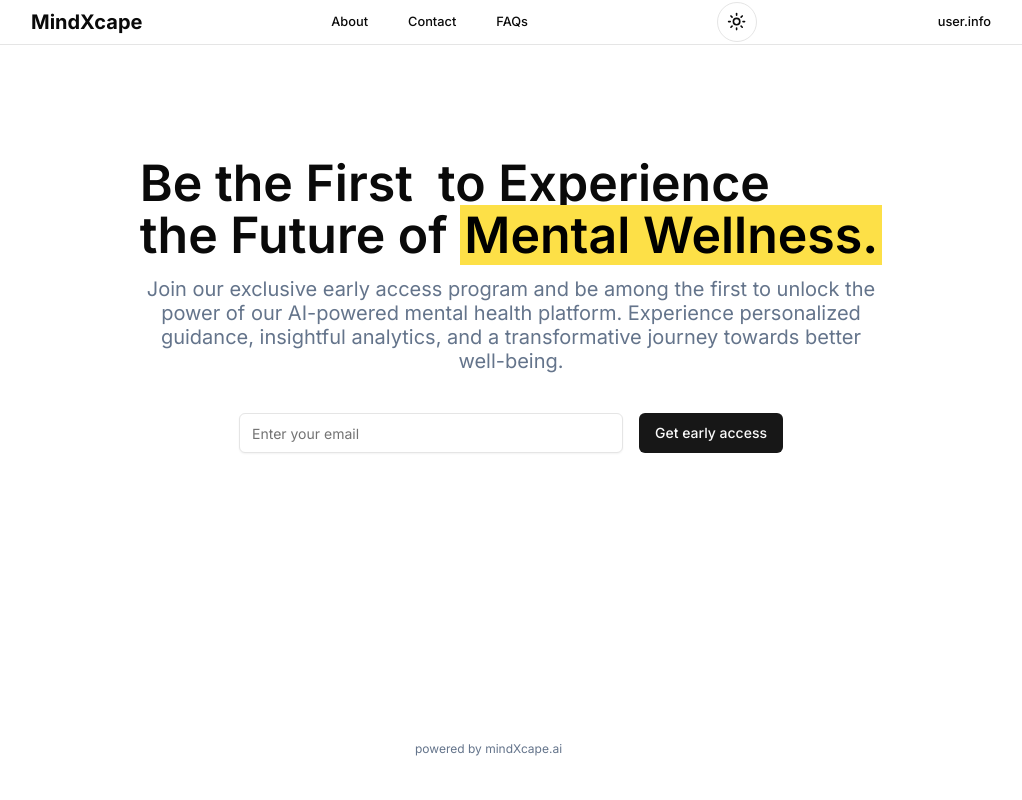
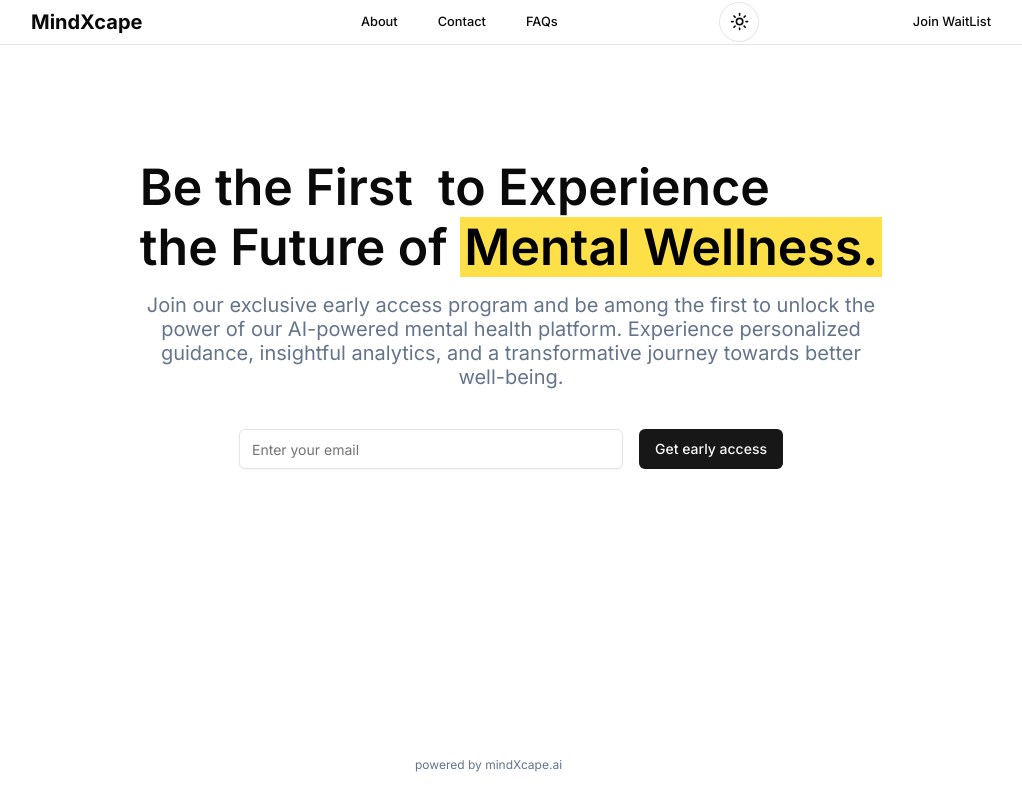
Before and after one commit to MrNikhillyadav/mindscape.ai, a Next.js app: page / in a window 1280 px wide. Shown: the whole page, without its empty margins (129-1151 px from the left). Built offline with nearby package versions, Linux system fonts and the light colour scheme; no server answers.

Commit message:
spacing modified

```diff
--- a/app/_components/GetEarlyAccess.jsx
+++ b/app/_components/GetEarlyAccess.jsx
@@ -72,7 +72,7 @@ export default function GetEarlyAccess() {
         <div className='  flex   flex-col justify-center  items-center md:px-0 md:p-4   ml-4 md:ml-0   mt-10 md:mt-[12vh]'>
 
 
-        <div className=" text-[35px]  font-semibold md:bold  lg:px-20  sm:text-4xl md:text-[50px] lg:text-[50px]  md:tracking-normal leading-[4.8vh] md:leading-[9vh] lg:leading-[6.5vh]  mr-3 md:mr-0  mb-4 md:mb-4">
+        <div className=" text-[35px]  font-semibold md:bold  lg:px-20  sm:text-4xl md:text-[50px] lg:text-[50px]  md:tracking-normal leading-[4.8vh] md:leading-[9vh] lg:leading-[7.5vh]  mr-3 md:mr-0  mb-4 md:mb-4">
           <h1 className=" p-0"> <span >Be the First&nbsp;</span> to Experience</h1>
           <h1> the Future of <span className='bg-yellow-300 text-black px-1 ' > Mental Wellness.</span></h1>
         </div>
@@ -103,7 +103,7 @@ export default function GetEarlyAccess() {
             onChange={(e) => setEmail(e.target.value)}
             className="text-start md:hidden  mr-4"
           />
-          <Button onClick={handleEmailSubmit} disabled={isButtonDisabled}>
+          <Button  onClick={handleEmailSubmit} disabled={isButtonDisabled}>
             {emailSent ? (
               <>
                 <Check className="mr-2 h-4 w-4 " />
--- a/app/chatPage/_components/Header.jsx
+++ b/app/chatPage/_components/Header.jsx
@@ -5,6 +5,7 @@ import Image from 'next/image'
 import { usePathname } from 'next/navigation'
 import Link from 'next/link'
 import ThemeToggleButton from './ThemeToggleButton'
+import { Button } from '@/components/ui/button'
 // import { Button } from '@/components/ui/button';
 
 function Header() {
@@ -24,16 +25,20 @@ function Header() {
         <Link href="/"  className=' text-xl font-medium md:font-bold cursor-pointer'>
             MindXcape
         </Link>
+
+        <div className='flex justify-between gap-[12vw] items-center  '>
               <ul className='hidden md:flex  justify-between items-center p-2 gap-10'>
                 {/* <Link href='/chatPage' className='text-[1vw] font-medium cursor-pointer hover:font-bold   transition-all'>Chat</Link> */}
                 <Link href="/about" className='text-[1vw] font-medium cursor-pointer hover:font-bold  transition-all'>About</Link>
                 <Link href="/contact" className='text-[1vw] font-medium cursor-pointer hover:font-bold  transition-all'>Contact</Link>
                 <Link href="/FAQs" className='text-[1vw] font-medium cursor-pointer hover:font-bold  transition-all'>FAQs</Link>
               </ul>
+
               <ThemeToggleButton/>
 
               <div className='hidden md:block  text-[1vw] font-medium cursor-pointer '>
-          user.info
+                Join WaitList
+              </div>
         </div>
 
 
```
Lines whose indentation alone changed are shown as unchanged.
